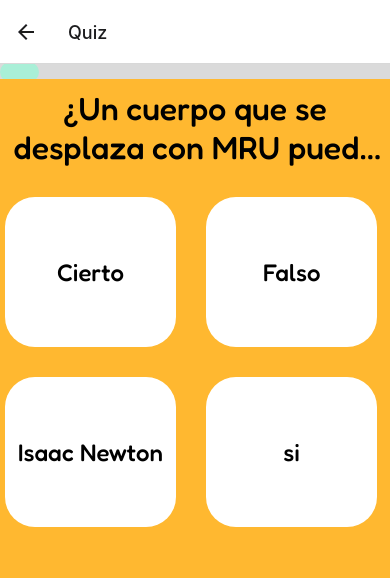
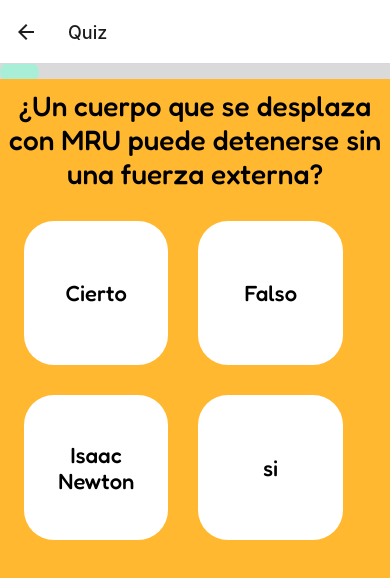
Before and after one commit to CalebGDM/Physum, a React Native app: screen /Quiz in a window 390 px wide. Shown: the top 578 px of the page. Built offline with nearby package versions, Linux system fonts and the light colour scheme; what expo-linking would draw is missing.

Commit message:
fixe: Fixed quiz ui errors
Fixed options size errors (adaptive size for android & ios)
Fixed margin from custom buttom
Custom text size for android & ios

```diff
--- a/src/components/QuizAnswer/QuizAnswer.tsx
+++ b/src/components/QuizAnswer/QuizAnswer.tsx
@@ -4,6 +4,7 @@ import {
   TouchableOpacity,
   StyleSheet,
   TouchableOpacityProps,
+  Platform,
 } from "react-native";
 import React from "react";
 import { Title } from "../../constants/Texts";
@@ -39,8 +40,8 @@ const QuizAnswer = ({
 
 const styles = StyleSheet.create({
   container: {
-    width: "45%",
-    height: 150,
+    width: Platform.OS === 'ios' ? '43%' : '40%',
+    aspectRatio: Platform.OS === 'ios' ? 9/10 : 1,
     backgroundColor: Colors.light.background,
     borderRadius: 30,
     justifyContent: "center",
--- a/src/constants/Texts.ts
+++ b/src/constants/Texts.ts
@@ -1,17 +1,17 @@
-import { StyleSheet } from "react-native";
+import { Platform, StyleSheet } from "react-native";
 
 export const Title = StyleSheet.create({
     Principal: {
         fontFamily: 'fredoka',
-        fontSize: 40
+        fontSize: Platform.OS == "ios" ? 40 :  34
     },
     Secondary: {
         fontFamily: 'fredoka',
-        fontSize: 32
+        fontSize: Platform.OS == "ios" ? 32 :  28
     },
     Section: {
         fontFamily: 'fredoka',
-        fontSize: 24
+        fontSize: Platform.OS == "ios" ? 24 :  22
     },
     Item: {
         fontFamily: 'fredoka',
--- a/src/screens/QuizScreen/QuizScreen.tsx
+++ b/src/screens/QuizScreen/QuizScreen.tsx
@@ -1,4 +1,4 @@
-import { View, Text, FlatList, ScrollView, Alert, TouchableOpacity } from "react-native";
+import { View, Text, FlatList, ScrollView, Alert, TouchableOpacity, Platform } from "react-native";
 import React, { useEffect, useState } from "react";
 import { styles } from "./QuizScreenStyle";
 import { getTheme } from "../../components/Themed";
@@ -23,7 +23,7 @@ const QuizScreen = ({navigation}: RootStackParamList<"Quiz">) => {
     undefined
   );
   const [numberOfCorrectAnswers, setNumberOfCorrectAnswers] = useState(0)
-  const [questionCliked, setQuestionCliked] = useState(false)
+
 
   useEffect(() => {
     if(questionIndex == quiz.length){
@@ -76,14 +76,16 @@ const QuizScreen = ({navigation}: RootStackParamList<"Quiz">) => {
           { backgroundColor: Colors[theme].primary[500] },
         ]}
       >
-        <TouchableOpacity onPress={() => {setQuestionCliked(!questionCliked)}}>
-        <Text style={[Title.Secondary, { textAlign: "center" }]} numberOfLines={questionCliked == true ? 0 : 2}>
+
+        <Text style={[Title.Secondary, { textAlign: "center" }]}>
           {question.question}
         </Text>
-        </TouchableOpacity>
+
         {/* Opciones */}
+        <View style={{ flex: 1}}>
         <FlatList
           data={question.choices}
+
           renderItem={({ item }) => (
             <QuizAnswer
               answer={item}
@@ -94,14 +96,19 @@ const QuizScreen = ({navigation}: RootStackParamList<"Quiz">) => {
           )}
           numColumns={2}
           scrollEnabled={false}
+          horizontal={false}
+          columnWrapperStyle={{ flex: 1, marginLeft: '5%'}}
         />
-
+        </View>
         <CustomButtom
           text="Siguiente Pregunta"
           color={Colors[theme].secondary[500]}
           disabled={isButtonDisabled}
           onPress={onSubmit}
+          style={{marginBottom: Platform.OS === 'ios' ? 30 : 10}}
         />
+
+
         </View>
 
       {answeredCorrectly == true && (
```
Also changed, not shown: src/components/CustomButtom/CustomButtom.tsx (+49 -28 lines).
